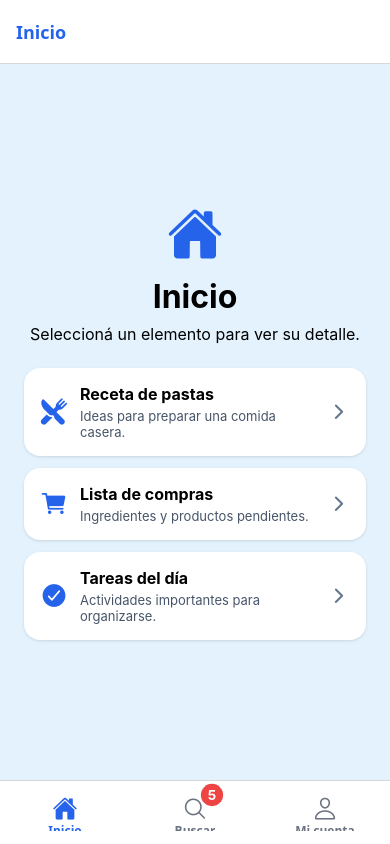
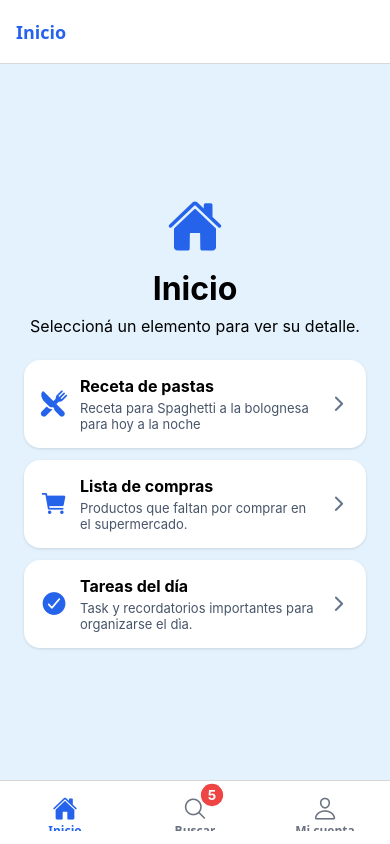
Before and after one commit to ignaci0vidal/MiAppTabs, a React Native app: screen /Lista in a window 390 px wide. Built offline with nearby package versions, Linux system fonts and the light colour scheme.

Commit message:
Edicion textos description de los items de stacks

```diff
--- a/src/screens/ListaScreen.tsx
+++ b/src/screens/ListaScreen.tsx
@@ -23,19 +23,19 @@ const items = [
   {
     id: 1,
     title: 'Receta de pastas',
-    description: 'Ideas para preparar una comida casera.',
+    description: 'Receta para Spaghetti a la bolognesa para hoy a la noche',
     icon: 'restaurant',
   },
   {
     id: 2,
     title: 'Lista de compras',
-    description: 'Ingredientes y productos pendientes.',
+    description: 'Productos que faltan por comprar en el supermercado.',
     icon: 'cart',
   },
   {
     id: 3,
     title: 'Tareas del día',
-    description: 'Actividades importantes para organizarse.',
+    description: 'Task y recordatorios importantes para organizarse el dìa.',
     icon: 'checkmark-circle',
   },
 ] as const;
```
